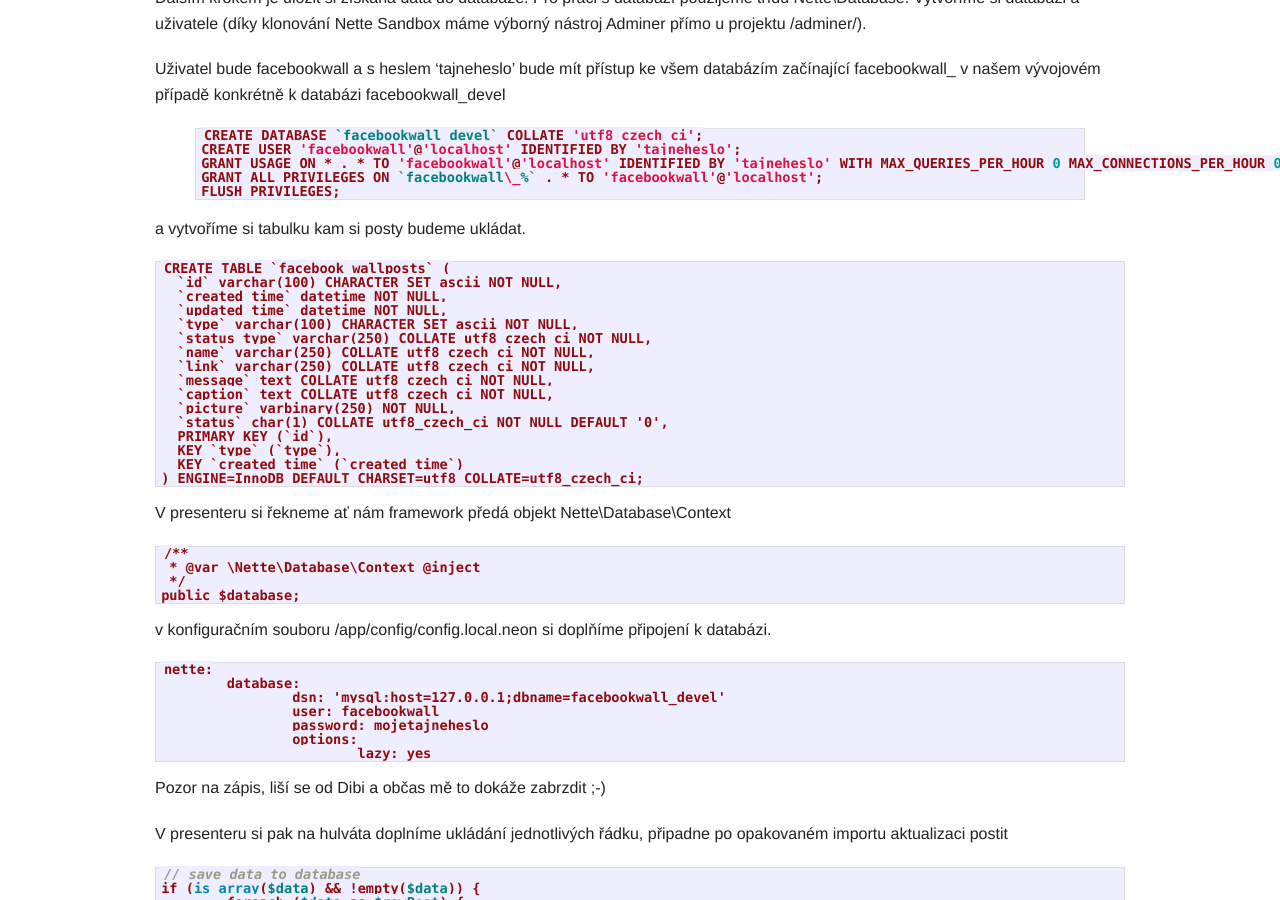
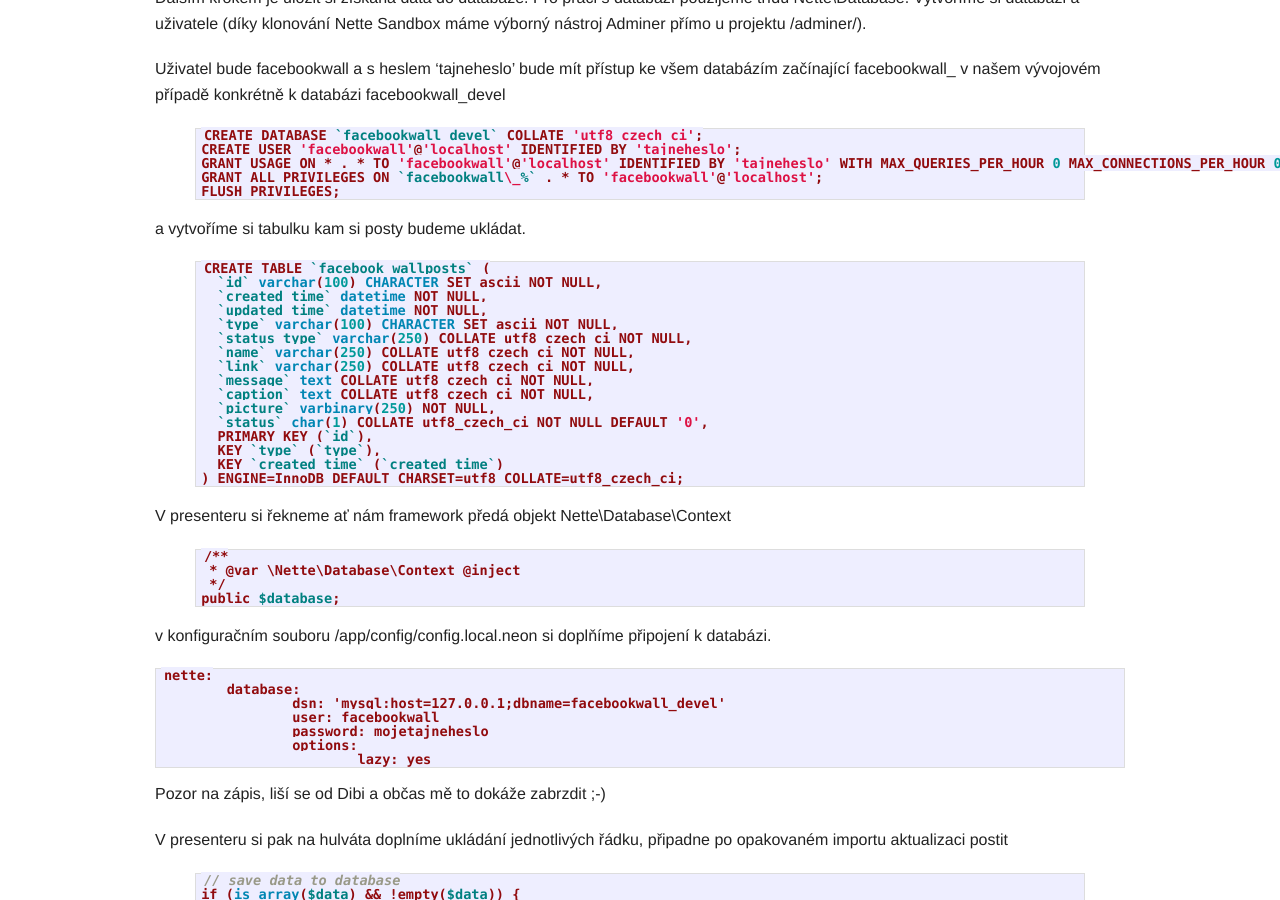
Before and after one commit to chemix/chemix.github.com, a Jekyll site: the page built from _posts/2014-06-13-nette-facebook-reader.md, in a window 1280 px wide and 900 px high, scrolled down 5158 px. Built offline with Jekyll 4.4.1, drawn with Linux system fonts in a browser that asks for light colours; Markdown is read by kramdown in place of the engine named in the settings; some of the changed text lies outside the part shown.

Commit message:
better code syntax

````diff
--- a/_posts/2014-06-13-nette-facebook-reader.md
+++ b/_posts/2014-06-13-nette-facebook-reader.md
@@ -263,7 +263,7 @@ FLUSH PRIVILEGES;
 
 a vytvoříme si tabulku kam si posty budeme ukládat.
 
-```
+{% highlight sql startinline %}
 CREATE TABLE `facebook_wallposts` (
   `id` varchar(100) CHARACTER SET ascii NOT NULL,
   `created_time` datetime NOT NULL,
@@ -280,16 +280,16 @@ CREATE TABLE `facebook_wallposts` (
   KEY `type` (`type`),
   KEY `created_time` (`created_time`)
 ) ENGINE=InnoDB DEFAULT CHARSET=utf8 COLLATE=utf8_czech_ci;
-```
+{% endhighlight %}
 
 V presenteru si řekneme ať nám framework předá objekt Nette\Database\Context
 
-```
+{% highlight php startinline %}
 /**
  * @var \Nette\Database\Context @inject
  */
 public $database;
-```
+{% endhighlight %}
 
 v konfiguračním souboru /app/config/config.local.neon si doplňíme připojení k databázi.
 
@@ -308,7 +308,7 @@ Pozor na zápis, liší se od Dibi a občas mě to dokáže zabrzdit ;-)
 
 V presenteru si pak na hulváta doplníme ukládání jednotlivých řádku, připadne po opakovaném importu aktualizaci postit
 
-```php
+{% highlight php startinline %}
 // save data to database
 if (is_array($data) && !empty($data)) {
 	foreach ($data as $rowPost) {
@@ -357,7 +357,7 @@ if (is_array($data) && !empty($data)) {
 		}
 	}
 }
-```
+{% endhighlight %}
 
 můžeme se přesvědčit, že se nám vše uložilo
 
@@ -371,14 +371,14 @@ Zobrazení postů z importu
 
 Předáme si výpis práve přidaných postů do šablony a tam si je vypíšeme.
 
-```
+{% highlight php startinline %}
 // send data to template
 $this->template->wallPosts = $data;
-```
+{% endhighlight %}
 
 a
 
-```
+{% highlight html %}
 {foreach $wallPosts as $post}
 	type: <strong>{$post->type}</strong> <br>
 	<small>
@@ -413,7 +413,7 @@ a
 	{/ifset}
 	<hr>
 {/foreach}
-```
+{% endhighlight %}
 
 commit: [show post in template](https://github.com/chemix/Nette-Facebook-Reader/commit/7e7ad1456b6a6767fb543dacf5404738e9e40c69)
 
````
